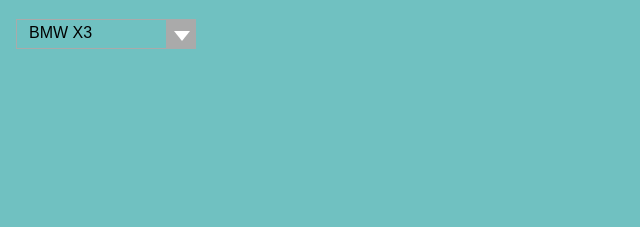
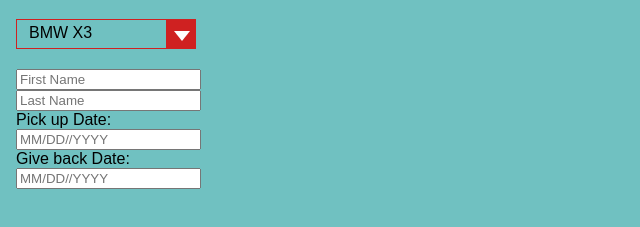
Before and after one commit to aros988/auto-ww, a React app: page / in a window 1280 px wide. Shown: the part 61-288 px from the top of the page, without its empty margins (0-640 px from the left). Built offline with nearby package versions, Linux system fonts and the light colour scheme.

Commit message:
Some forms added

```diff
--- a/src/components/App.js
+++ b/src/components/App.js
@@ -1,5 +1,6 @@
 import React, { Component } from 'react';
 import SelectForm from './SelectForm';
+import InputForm from './InputForm';
 
 class App extends Component {
     render() {
@@ -15,6 +16,7 @@
                 { value: 'Renault Megane', id: 4 },
               ]}
             />
+            <InputForm />
           </div>
         </div>
       }
--- /dev/null
+++ b/src/components/InputForm.js
@@ -0,0 +1,63 @@
+import React, { Component } from 'react';
+
+
+
+
+class InputForm extends Component {
+
+    state = {
+
+        firstName: "",
+        lastName: ""
+    }
+
+    handleChange = (event) => {
+        const { name, value } = event.target
+        this.setState({
+            [name]: value
+        })
+    }
+
+    render() {
+        return <div className ='First-LastName'>
+        <form>
+
+            <input
+                type="text"
+                name="firstName"
+                value= {this.state.FirstName}
+                onChange= {this.handleChange}
+                placeholder= "First Name"
+            />
+
+            <input
+                type="text"
+                name="lastName"
+                value= {this.state.LastName}
+                onChange= {this.handleChange}
+                placeholder= "Last Name"
+            />
+
+            <label>Pick up Date:</label>
+            <input
+            type="text"
+            name="birthdate"
+            type="text"
+            placeholder="MM/DD//YYYY"
+            />
+
+            <label>Give back Date:</label>
+            <input
+            type="text"
+            name="birthdate"
+            type="text"
+            placeholder="MM/DD//YYYY"
+            />
+        </form>
+            <h1>{this.state.FirstName}</h1>
+            <h1>{this.state.LastName}</h1>
+        </div>
+      }
+    };
+
+export default InputForm;
--- a/src/scss/style.scss
+++ b/src/scss/style.scss
@@ -8,11 +8,12 @@
   padding: 0;
   font-family: sans-serif;
   background: #1999;
+
 }
 
   .select-box--container {
     height: 30px;
-    border: 1px solid #aaa;
+    border: 1px solid rgb(207, 33, 33);
     width: 100%;
     margin: 0px;
     padding: 0px;
@@ -30,7 +31,7 @@
     margin: 0px;
     padding: 0px;
     display: inline-block;
-    background: #aaa;
+    background: rgb(207, 33, 33);
     position: absolute;
     right: 0;
     top: 0;
@@ -47,11 +48,12 @@
 
 
   .select-box--items div {
-    border-bottom: 1px solid #ddd;
-    border-left: 1px solid #ddd;
-    border-right: 1px solid #ddd;
+    border-bottom: 1px solid rgb(207, 33, 33);
+    border-left: 1px solid rgb(207, 33, 33);
+    border-right: 1px solid rgb(207, 33, 33);
     padding: 6px;
     padding-left: 20px;
+    background-color: #fff
   }
 
 
@@ -82,3 +84,14 @@
 
     border-bottom: 10px solid #fff;
   }
+
+
+  /* InputForm Styles */
+
+.First-LastName {
+  padding-top: 50px;
+}
+
+.First-LastName input {
+  display: block;
+}
```
Also changed, not shown: src/components/SelectForm.js (+3 -4 lines).
